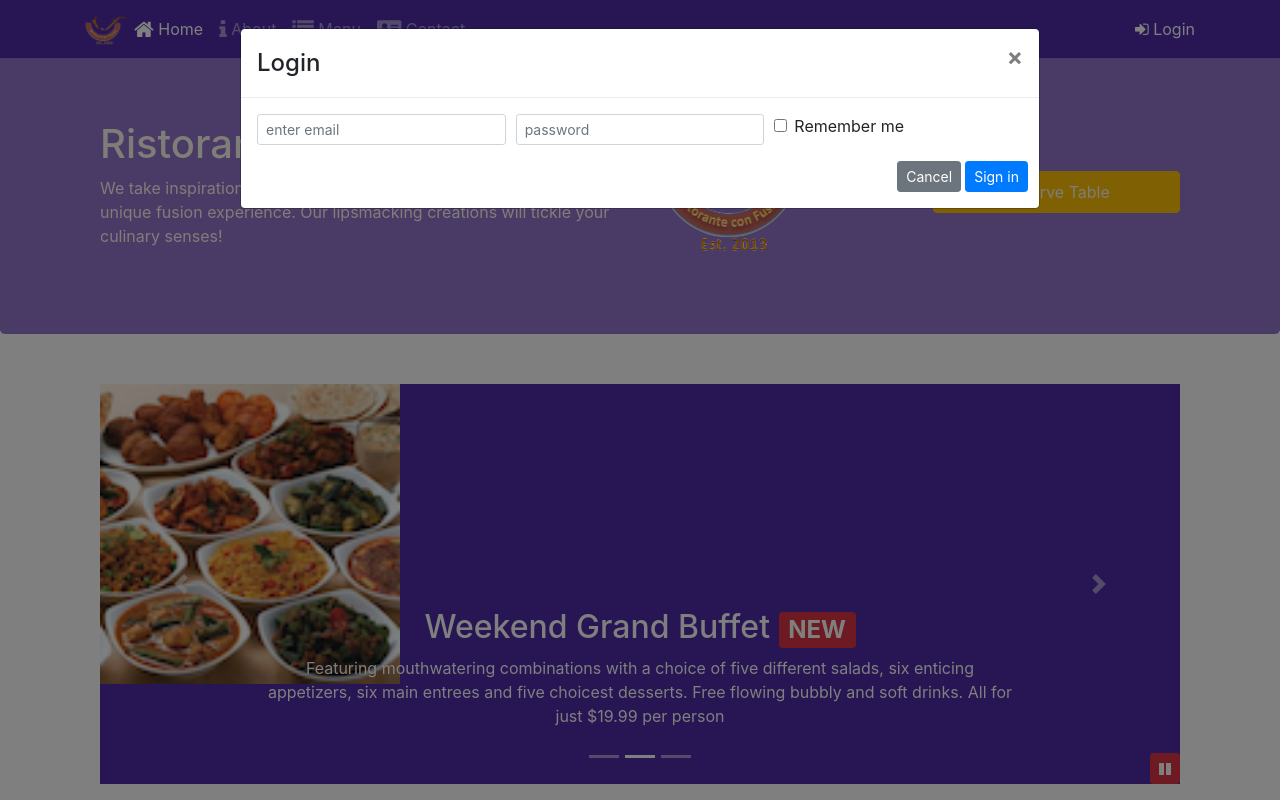
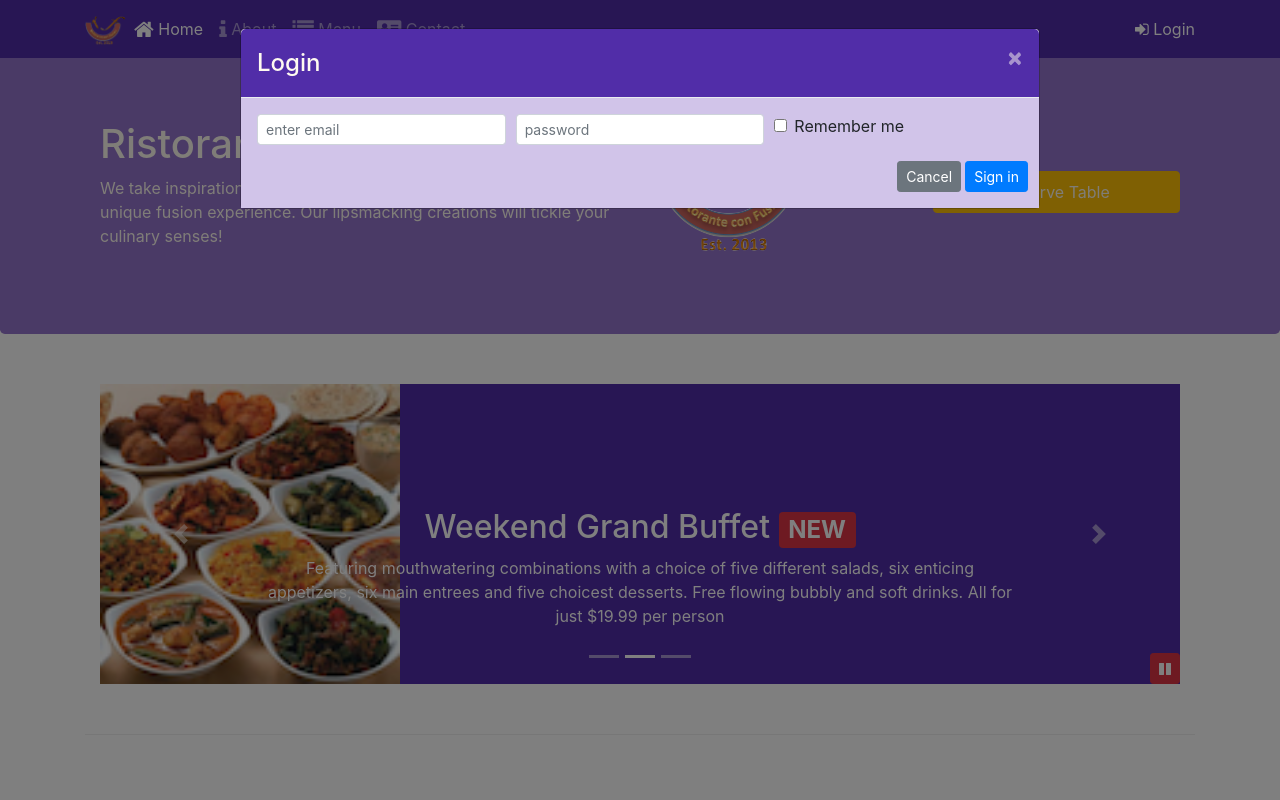
Before and after one commit to usyadav3000/bootstrap4, a website: page index.html in a window 1280 px wide. Both pictures are taken after a click on the link "Login". Shown: the top 800 px of the page. Drawn offline with nearby package versions, Linux system fonts and the light colour scheme.

Commit message:
last commit

```diff
--- a/css/styles.scss
+++ b/css/styles.scss
@@ -3,7 +3,7 @@ $background-dark:#512DA8;
 $background-light:#9575CD;
 $background-pale: #D1C4E9;
 
-$carousel-item-height:400px;
+$carousel-item-height:300px;
 
 @mixin zero-margin($pad-up-dn,$pad-left-right){
     margin: 0px auto;
@@ -64,3 +64,14 @@ body{
     position: absolute;
     bottom: 0px;
 }
+.modal-header{
+    background-color: $background-dark;
+    color: floralwhite;
+
+    .close{
+        color: floralwhite;
+    }
+}
+.modal-body{
+    background-color: $background-pale;
+}
--- a/index.html
+++ b/index.html
@@ -12,27 +12,6 @@
         <link rel="stylesheet" href="node_modules/font-awesome/css/font-awesome.min.css">
         <link rel="stylesheet" href="node_modules/bootstrap-social/bootstrap-social.css">
         <link rel="stylesheet" href="css/styles.css">
-<style>
-.carousel{
-    background:#512DA8;
-}
-.carousel-item{
-    height: 300px;
-}
-.carousel-item img{
-    position: absolute;
-    top: 0;
-    left: 0;
-    min-height: 300px;
-}
-#carouselButton{
-    right: 0px;
-    position: absolute;
-    bottom: 0px;
-    z-index: 1;
-}
-
-</style>
     <title>Ristorante Con Fusion</title>
 </head>
 
@@ -51,7 +30,7 @@
                 <li class="nav-item"><a class="nav-link" href="contactus.html"><span class="fa fa-address-card fa-lg"></span> Contact</a></li>
             </ul>
             <span class="navbar-text">
-             <a data-toggle="modal" data-target="#loginModal">
+             <a id="loginModalToggle">
              <span class="fa fa-sign-in"></span> Login
              </a>
             </span>
@@ -113,8 +92,8 @@
                     <img src="img/logo.png" class="img-fluid">
                 </div>
                 <div class="col-12 col-sm align-self-center">
-                   <a role="button" class="btn btn-block nav-link btn-warning"
-                   data-toggle="modal" data-target="#reserveModal">Reserve Table</a>
+                   <a id="reserveModalToggle" class="btn btn-block nav-link btn-warning"
+                   role="button">Reserve Table</a>
                 </div>
             </div>
         </div>
@@ -129,7 +108,7 @@
                 </button>
                 </div>
                 <div class="modal-body">
-                        <form>
+                        <form id="reserve-table">
                                 <div class="form-group row">
                                     <label for="numberOGst" class="col-12 col-md-2 col-form-label">Number of Guests</label>
                                     <div class="col-md-10">
@@ -356,6 +335,12 @@
                 $('#carouselButton').children('span').addClass('fa-pause');
             }
         });
+        $('#loginModalToggle').click(()=>{
+            $('#loginModal').modal('toggle');
+        });
+        $('#reserveModalToggle').click(()=>{
+            $('#reserveModal').modal('toggle');
+        });
 
     });
     </script>
```
Also changed, not shown: css/styles.css.
